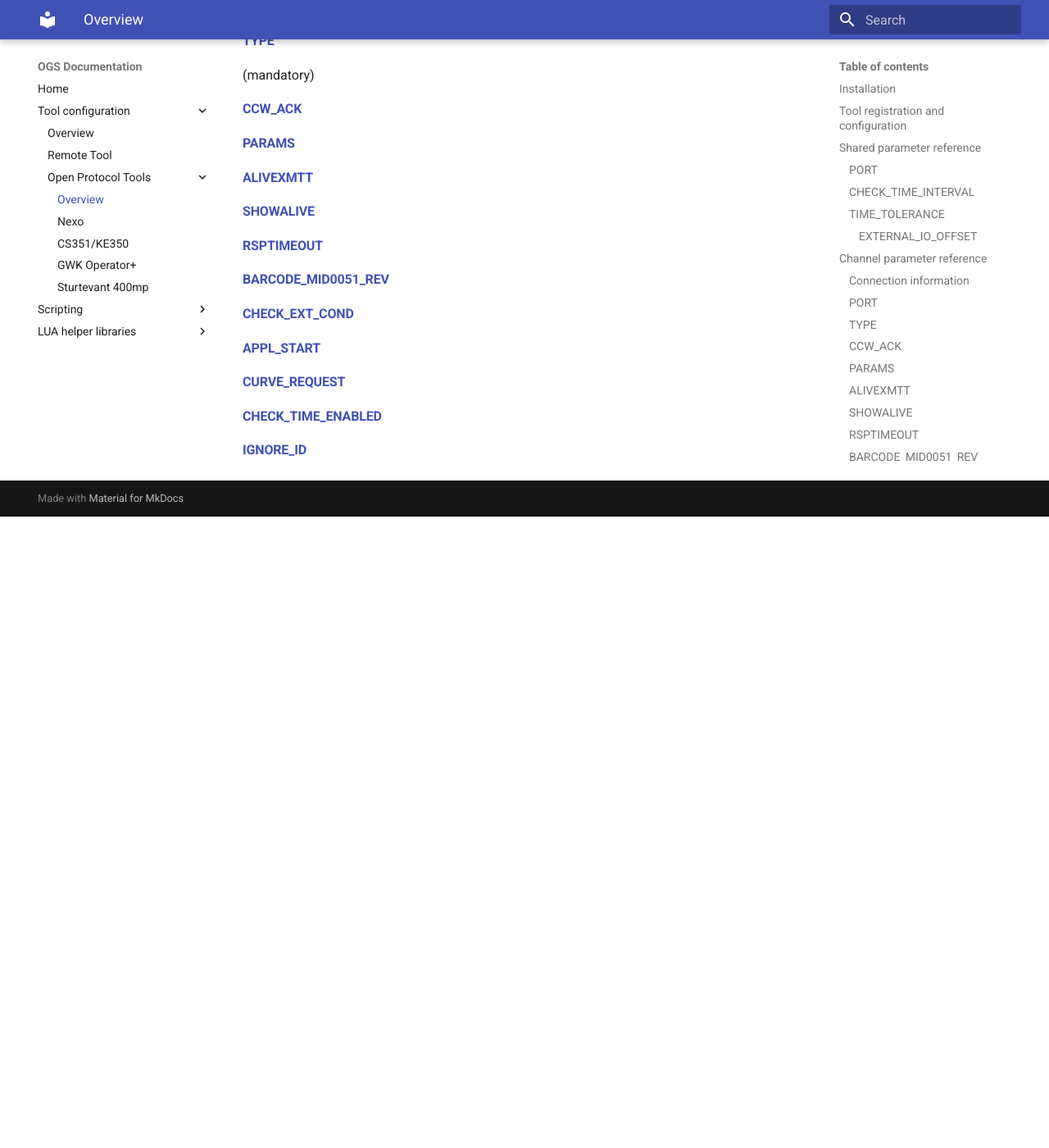
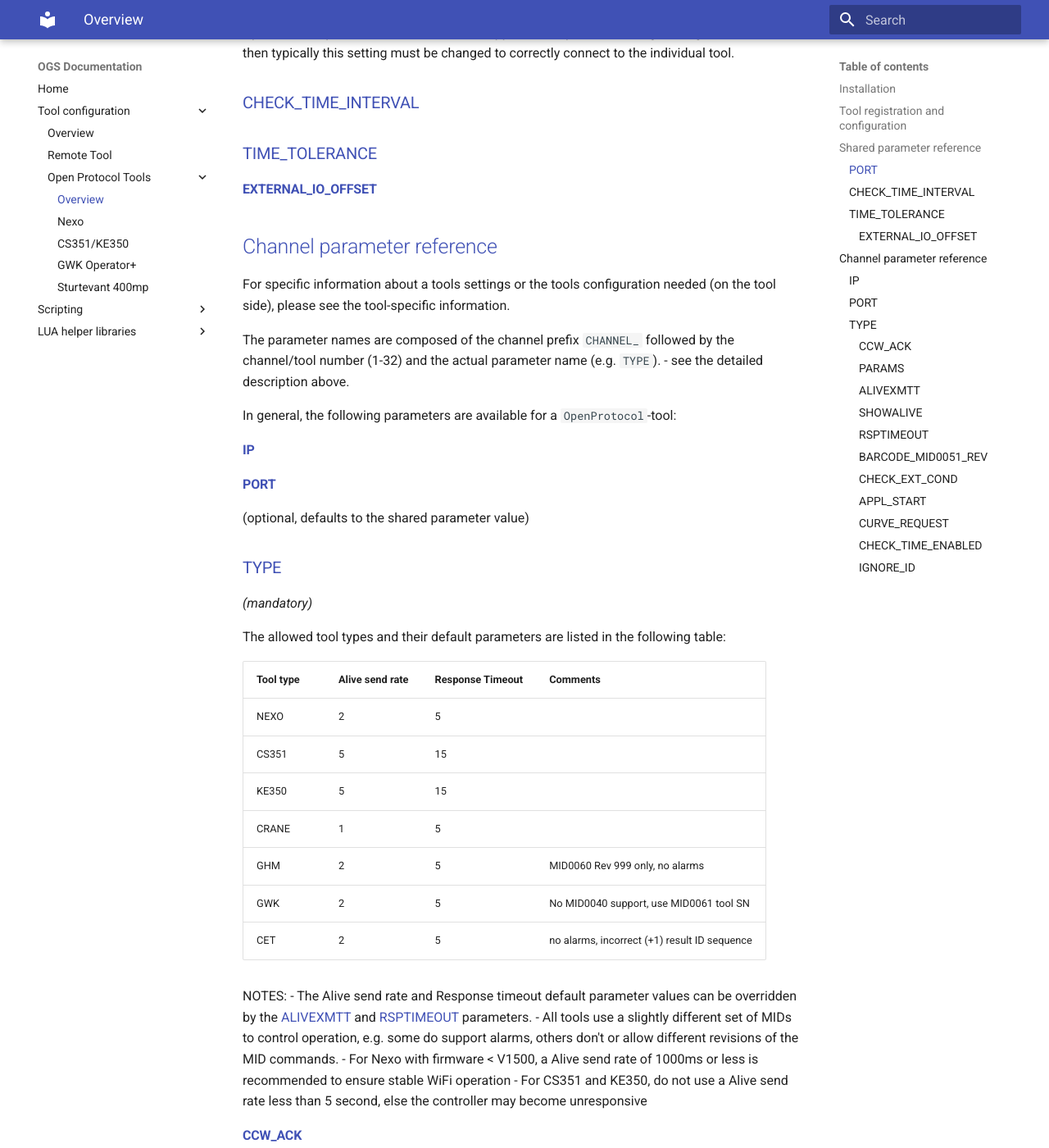
Before and after one commit to haller-erne/ogs, an MkDocs documentation site: the page built from docs/tools/openprotocol/README.md, in a window 1280 px wide and 1400 px high, scrolled down 2430 px. Shown: the whole window at 82% size. Built offline with MkDocs 1.6.1 and Material for MkDocs 9.7.7, drawn with Linux system fonts in a browser that asks for light colours; before the commit the page ends 3060 px from its top, so only the background shows below that; some of the changed text lies outside the part shown.

Commit message:
Updates OpenProtocol

```diff
--- a/docs/tools/openprotocol/README.md
+++ b/docs/tools/openprotocol/README.md
@@ -10,6 +10,21 @@
 - Sturtevant Richmont Global 400 MP connected Exacta 2 digital torque wrenches (for more information, see [Sturtevant Richmond OpenProtocol](/docs/tools/openprotocol/sturtevant.md))
 
 The overall configuration for these tools is similar and the actual driver has the same set of configuration parameters - described on this page.
+
+To workaround various glitches in the tools concrete OpenProtocol implementation, the tools are identified by their MID0002 vendor string and their tool type name. For more details, see the [CHANNEL TYPE Parameter](#type) description in the [Channel parameter reference](#channel-parameter-reference) below.
+
+The supported tool types and vendor codes are:
+
+| Tool type | Vendor code | Vendor | Comments |
+| --- | ---- | ---- | ---- |
+| NEXO | BRC | Bosch Rexroth | Wireless Nexo Tool |
+| CS351 | BRC | Bosch Rexroth | Single channel Compact Box |
+| KE350 | BRC | Bosch Rexroth | Multispindle system |
+| CRANE | CEL | Crane Electronics | TCI Multi, Wrenchstar |
+| GHM | GHM | Gehmeyr | GF-ION-EXACT |
+| GWK | GWK | GWK | Operator+ |
+| CET | CET | Sturtevant Richmond | Global 400mt controller |
+
 
 ## Installation
 
@@ -70,17 +85,38 @@
 
 For specific information about a tools settings or the tools configuration needed (on the tool side), please see the tool-specific information.
 
+The parameter names are composed of the channel prefix `CHANNEL_` followed by the channel/tool number (1-32) and the actual parameter name (e.g. `TYPE`). - see the detailed description above.
+
 In general, the following parameters are available for a `OpenProtocol`-tool:
 
-#### Connection information
+#### IP
 
 #### PORT
 
 (optional, defaults to the shared parameter value)
 
-#### TYPE
+### TYPE
 
-(mandatory)
+_(mandatory)_
+
+The allowed tool types and their default parameters are listed in the following table:
+
+| Tool type | Alive send rate | Response Timeout | Comments |
+| ---   | ---- | ---- | ---- |
+| NEXO  | 2 | 5  |  |
+| CS351 | 5 | 15 |  |
+| KE350 | 5 | 15 |  |
+| CRANE | 1 | 5  |  |
+| GHM   | 2 | 5  | MID0060 Rev 999 only, no alarms |
+| GWK   | 2 | 5  | No MID0040 support, use MID0061 tool SN |
+| CET   | 2 | 5  | no alarms, incorrect (+1) result ID sequence |
+
+NOTES:
+- The Alive send rate and Response timeout default parameter values can be overridden by the [ALIVEXMTT](alivexmtt) and [RSPTIMEOUT](rsptimeout) parameters.
+- All tools use a slightly different set of MIDs to control operation, e.g. some do support alarms, others don't or allow different revisions of the MID commands.
+- For Nexo with firmware < V1500, a Alive send rate of 1000ms or less is recommended to ensure stable WiFi operation
+- For CS351 and KE350, do not use a Alive send rate less than 5 second, else the controller may become unresponsive
+
 
 #### CCW_ACK
 
```
Also changed, not shown: docs/tools/openprotocol/sturtevant.md (+4 -10 lines).
